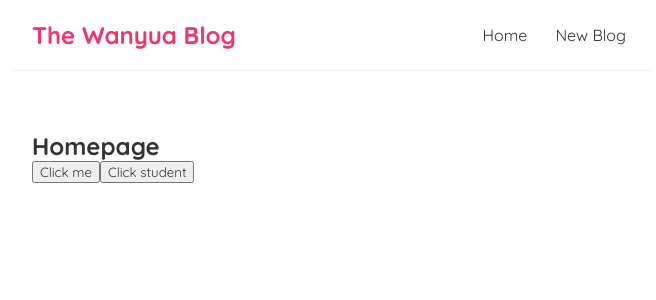
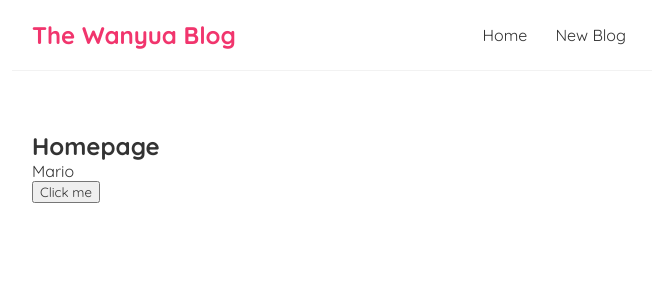
Before and after one commit to samwanyua/React-JS-Refresher, a React (Create React App) app in the folder blog/: page / in a window 1280 px wide. Shown: the top 300 px of the page, without its empty margins (308-964 px from the left). Built offline with nearby package versions, Linux system fonts and the light colour scheme.

Commit message:
Blog - added usestate

```diff
--- a/blog/src/Components/Home.js
+++ b/blog/src/Components/Home.js
@@ -1,16 +1,21 @@
+import { useState } from "react";
+
 const Home = () => {
 
+    const [name, setName] = useState('Mario')
+
     const handleClick = (e) => {
-        console.log(e)
+        setName('Luigi')
     }
-    const handleClickAgain = (student,e) => {
-        console.log('Hello' + student, e.target)
-    }
+    // const handleClickAgain = (student,e) => {
+    //     console.log('Hello' + student, e.target)
+    // }
     return (
         <div className="home">
             <h2>Homepage</h2>
+            <p>{name}</p>
             <button onClick={handleClick}>Click me</button>
-            <button onClick={(e) => handleClickAgain('Warui',e)}>Click student</button>
+            {/* <button onClick={(e) => handleClickAgain('Warui',e)}>Click student</button> */}
 
         </div>
      );
```
